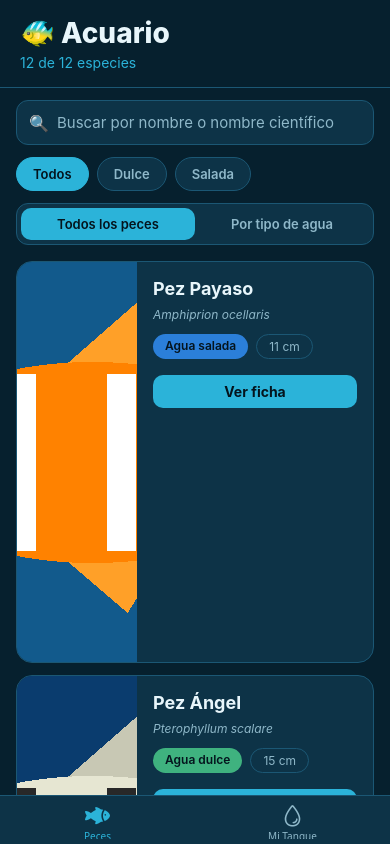
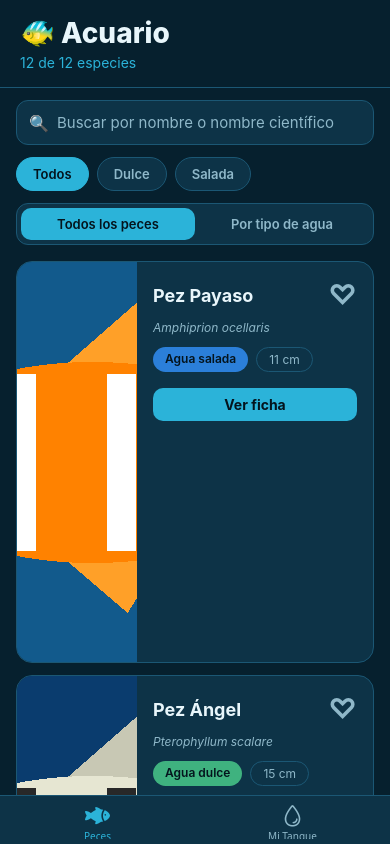
Before and after one commit to 8damara8/Aqua-Project, a React Native app: screen /ListaPeces in a window 390 px wide. Built offline with nearby package versions, Linux system fonts and the light colour scheme.

Commit message:
feat(week-04): corazón de favorito en la tarjeta del pez

```diff
--- a/src/components/PezCard.tsx
+++ b/src/components/PezCard.tsx
@@ -1,5 +1,6 @@
 import React from 'react';
 import { Image, Pressable, StyleSheet, Text, View } from 'react-native';
+import { BotonFavorito } from './BotonFavorito';
 import { colors } from '../theme/colors';
 import { radius, spacing } from '../theme/spacing';
 import { typography } from '../theme/typography';
@@ -28,7 +29,11 @@ export function PezCard({ pez, onVerFicha }: PezCardProps): React.JSX.Element {
 
       {/* Información: nombre (grande) y nombre científico (pequeño) */}
       <View style={styles.info}>
-        <Text style={styles.nombre}>{pez.nombre}</Text>
+        {/* Fila: nombre a la izquierda y corazón de favorito a la derecha */}
+        <View style={styles.filaNombre}>
+          <Text style={styles.nombre}>{pez.nombre}</Text>
+          <BotonFavorito pezId={pez.id} />
+        </View>
         <Text style={styles.cientifico}>{pez.nombreCientifico}</Text>
 
         {/* Etiquetas en fila (flexDirection: row) */}
@@ -71,7 +76,14 @@ const styles = StyleSheet.create({
     padding: spacing.lg,
     gap: spacing.sm,
   },
+  filaNombre: {
+    flexDirection: 'row',
+    alignItems: 'center',
+    justifyContent: 'space-between',
+    gap: spacing.sm,
+  },
   nombre: {
+    flex: 1, // el nombre usa el espacio libre y empuja el corazón a la derecha
     ...typography.nombre,
     color: colors.textoPrincipal,
   },
```
